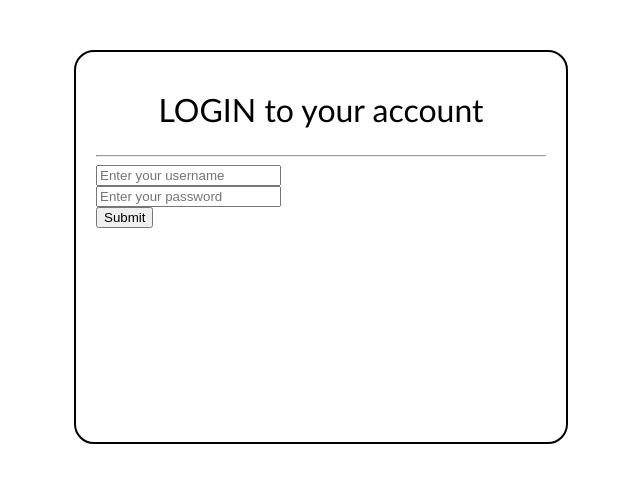
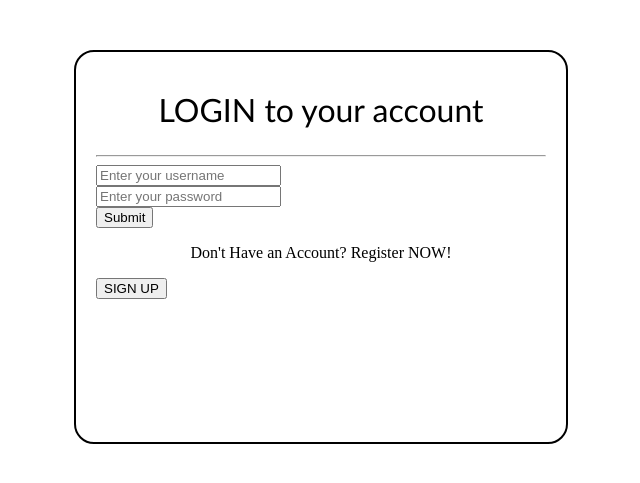
Before and after one commit to Amit-adh/TODO-list, a Flask app: page /login in a window 1280 px wide. Shown: the top 483 px of the page, without its empty margins (319-959 px from the left). Run offline with Flask 3, Linux system fonts and the light colour scheme.

Commit message:
Added switching between login and register page

```diff
--- a/templates/login.html
+++ b/templates/login.html
@@ -24,6 +24,12 @@
             <button type="submit">Submit</button>
         </div>
     </form>
+    <p style="text-align: center;">
+        Don't Have an Account? Register NOW!
+    </p>
+    <form action="{{url_for('register')}}">
+        <button>SIGN UP</button>
+    </form>
     {% if err %}
         <script>
             alert("{{ err_msg }}")
--- a/templates/register.html
+++ b/templates/register.html
@@ -25,6 +25,12 @@
             <input type="submit" name="submit" value="Register">
         </div>
     </form>
+    <p style="text-align: center;">
+        Already Registered?
+    </p>
+    <form action="{{url_for('login')}}">
+        <button>SIGN IN</button>
+    </form>
     {% if err %}
     <script>
         alert("{{ err_msg }}");
```
Also changed, not shown: instance/todo.db.
